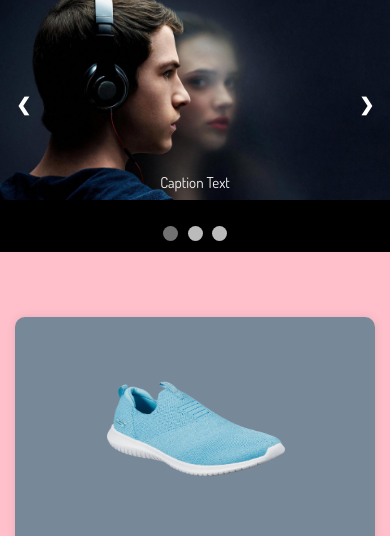
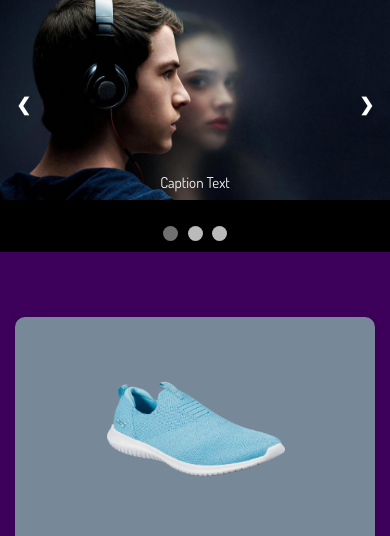
Before and after one commit to AGT-Slade/Excelsior, a plain HTML site: page index.html in a window 390 px wide. Shown: the part 119-655 px from the top of the page. Drawn offline with Linux system fonts and the light colour scheme.

Commit message:
Update styles.css

```diff
--- a/css/styles.css
+++ b/css/styles.css
@@ -343,7 +343,7 @@ button {
 /* Extra small devices (phones, 600px and down) */
 @media only screen and (max-width: 600px) {
   body {
-    background-color: pink;
+    background-color: rgb(61,0,91);
   }
 
   .nav-links {
```
